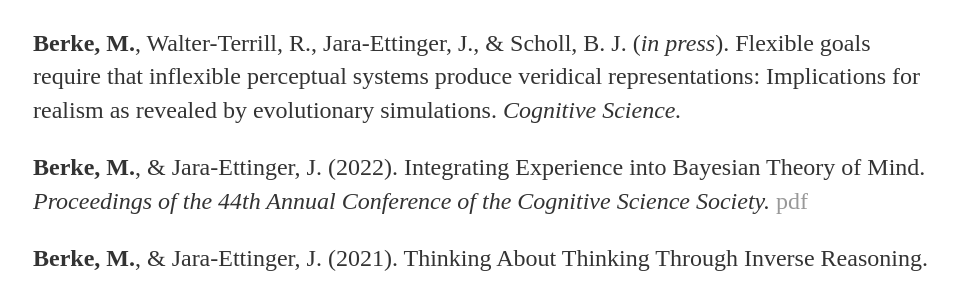
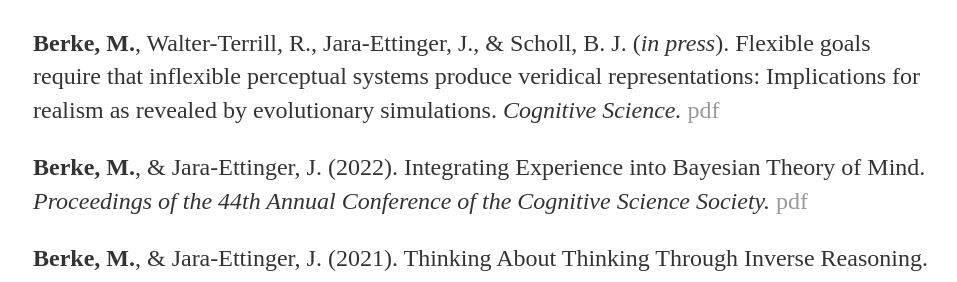
Before and after one commit to marleneberke/marleneberke.github.io, a Jekyll site: the page built from publications.html, in a window 1280 px wide. Shown: the part 262-544 px from the top of the page, without its empty margins (159-1116 px from the left). Built offline with Jekyll 4.4.1, drawn with Linux system fonts in a browser that asks for light colours.

Commit message:
Update publications.html

```diff
--- a/publications.html
+++ b/publications.html
@@ -7,7 +7,7 @@
 
 <p><b>Berke, M.</b>, Azerbayev, Z., Belledonne, M., Tavares, Z., & Jara-Ettinger, J. (<i>under review</i>). MetaCOG: Learning a metacognition to recover what objects are actually there. <a href="https://github.com/marleneberke/marleneberke.github.io/raw/main/METACOG.pdf">preprint</a> </p>
 
-<p><b>Berke, M.</b>, Walter-Terrill, R., Jara-Ettinger, J., & Scholl, B. J. (<i>in press</i>). Flexible goals require that inflexible perceptual systems produce veridical representations: Implications for realism as revealed by evolutionary simulations. <i>Cognitive Science.</i></p>
+<p><b>Berke, M.</b>, Walter-Terrill, R., Jara-Ettinger, J., & Scholl, B. J. (<i>in press</i>). Flexible goals require that inflexible perceptual systems produce veridical representations: Implications for realism as revealed by evolutionary simulations. <i>Cognitive Science.</i>  <a href="https://github.com/marleneberke/marleneberke.github.io/raw/main/Berke-EtAl-CogSci-PerceptualRealism.pdf">pdf</a> </p>
 
 <p><b>Berke, M.</b>, & Jara-Ettinger, J. (2022). Integrating Experience into Bayesian Theory of Mind. <i>Proceedings of the 44th Annual Conference of the Cognitive Science Society.</i> <a href="https://escholarship.org/content/qt8397z6nx/qt8397z6nx.pdf">pdf</a> </p>
 
```
